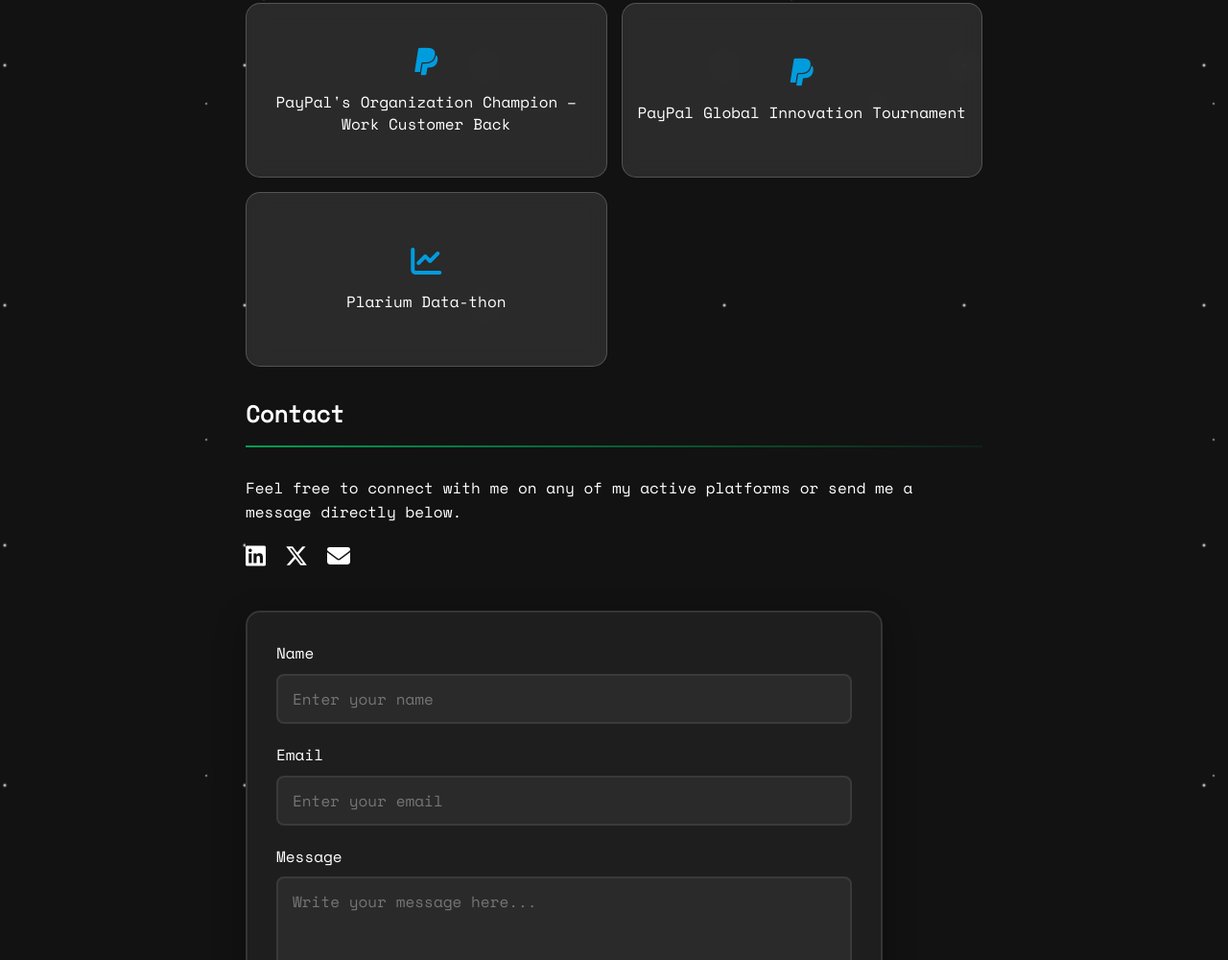
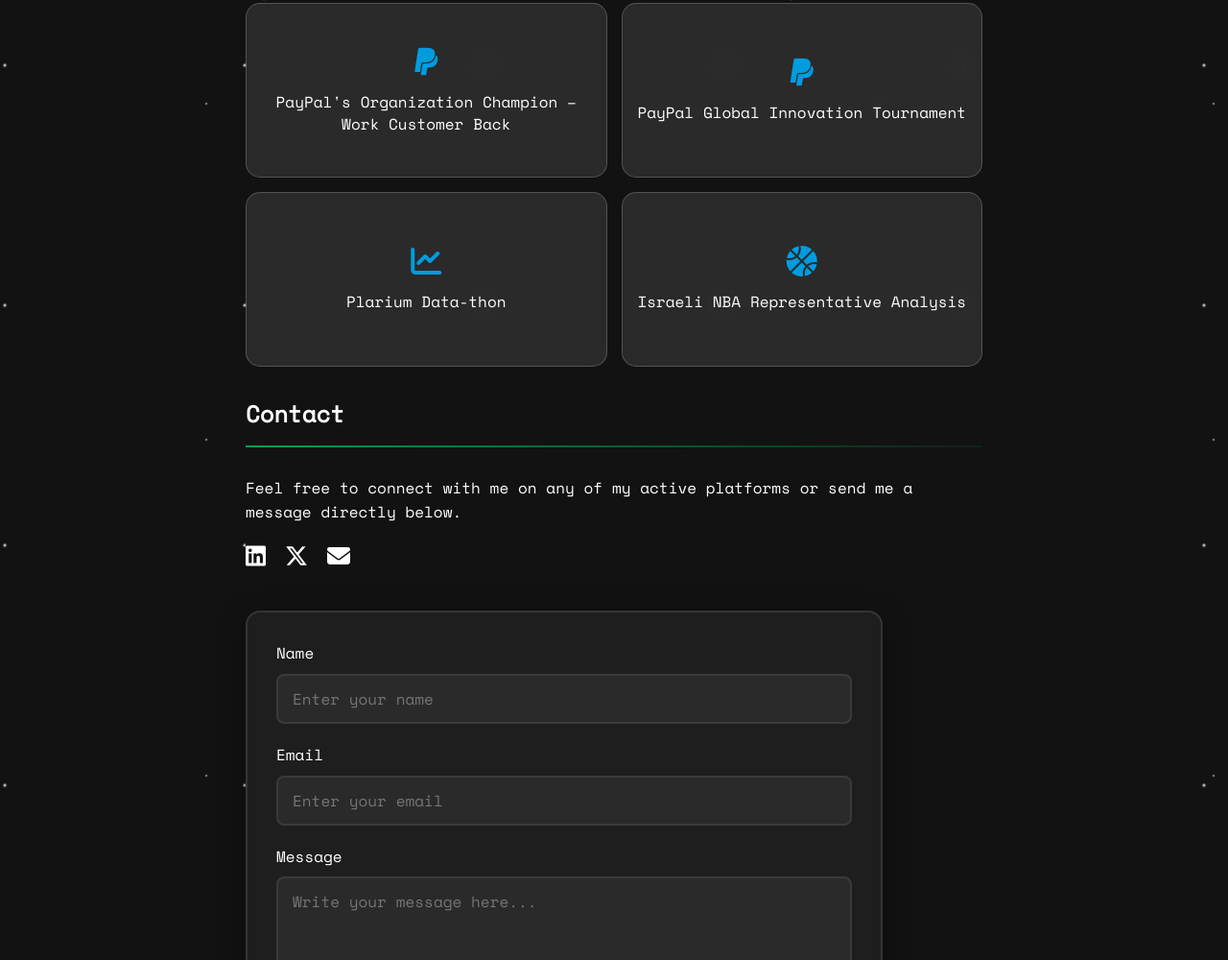
Before and after one commit to amitayauerbach/my-web, a website with bundled scripts: page index.html in a window 1280 px wide. Shown: the part 827-1827 px from the top of the page at 96% size. Built offline with nearby package versions, Linux system fonts and the light colour scheme; files whose address does not match are found by name.

Commit message:
deploy: 40d9aaa4241d1d70fa89235e76716e8e3448eda9

```diff
--- a/index.html
+++ b/index.html
@@ -118,10 +118,10 @@
           <i class="fas fa-chart-line"></i>
           <span>Plarium Data-thon</span>
         </a>
-        <!-- <a href="https://www.example.com/fraud" target="_blank" class="highlight-box">
+        <a href="https://www.example.com/fraud" target="_blank" class="highlight-box">
           <i class="fas fa-basketball-ball"></i>
           <span>Israeli NBA Representative Analysis</span>
-        </a> -->
+        </a>
       </div>
     </section>
 
```
